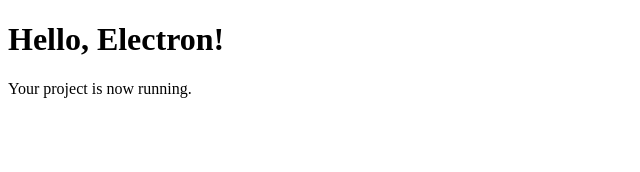
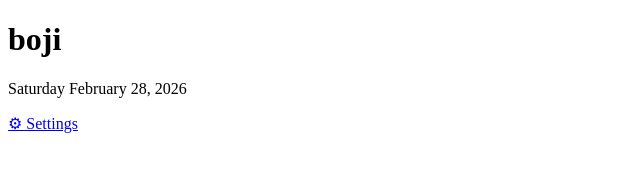
Before and after one commit to elizabeth-musa/best_henhack, an Electron app: page index.html in a window 800 px wide. Shown: the whole page, without its empty margins (0-640 px from the left). Drawn offline with Linux system fonts and the light colour scheme.

Commit message:
Co-authored-by: apanda <AshwikaPandey@users.noreply.github.com> Co-authored-by: dxni-elle <dxni-elle@users.noreply.github.com>

```diff
--- a/index.html
+++ b/index.html
@@ -1,13 +1,26 @@
-
 <!DOCTYPE html>
-<html>
+<html lang="en">
 <head>
   <meta charset="UTF-8">
-    <title>My Electron App</title>
+  <meta name="viewport" content="width=device-width, initial-scale=1.0">
+  <title>boji - Home</title>
 </head>
+
 <body>
-    <h1>Hello, Electron!</h1>
-    <p>Your project is now running.</p>
+
+  <header>
+    <h1>boji</h1>
+  </header>
+
+  <main>
+    <p id="date">Saturday February 28, 2026</p>
+  </main>
+
+  <footer>
+    <a href="settings.html">⚙ Settings</a>
+  </footer>
+
   <script src="renderer.js"></script>
+
 </body>
 </html>
```
Lines whose indentation alone changed are shown as unchanged.
